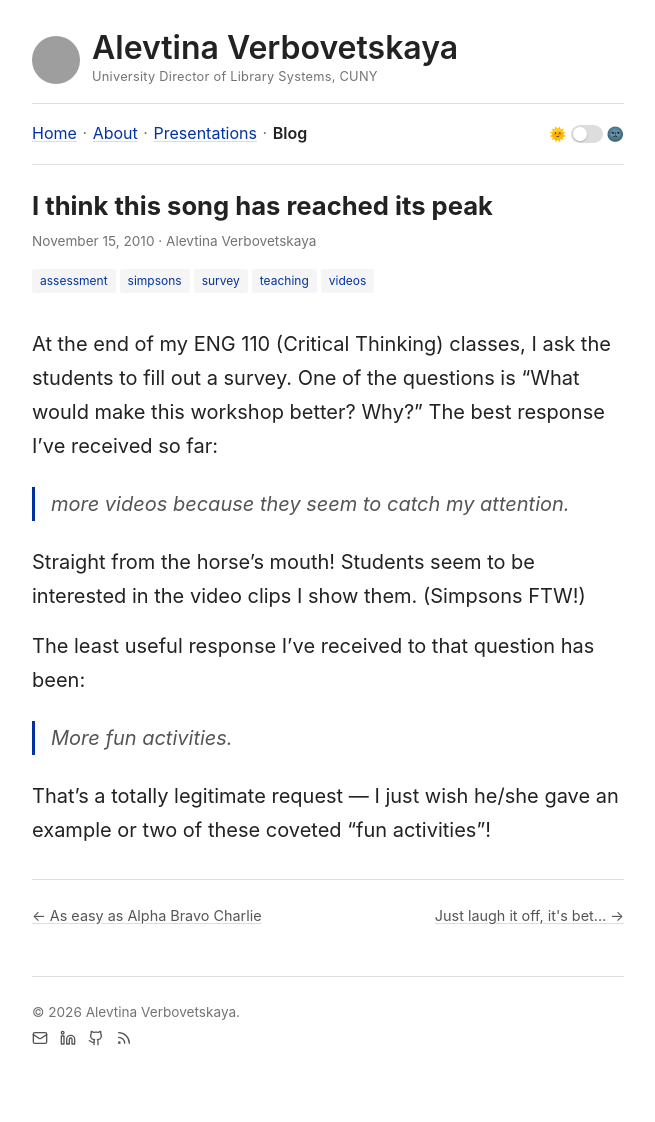
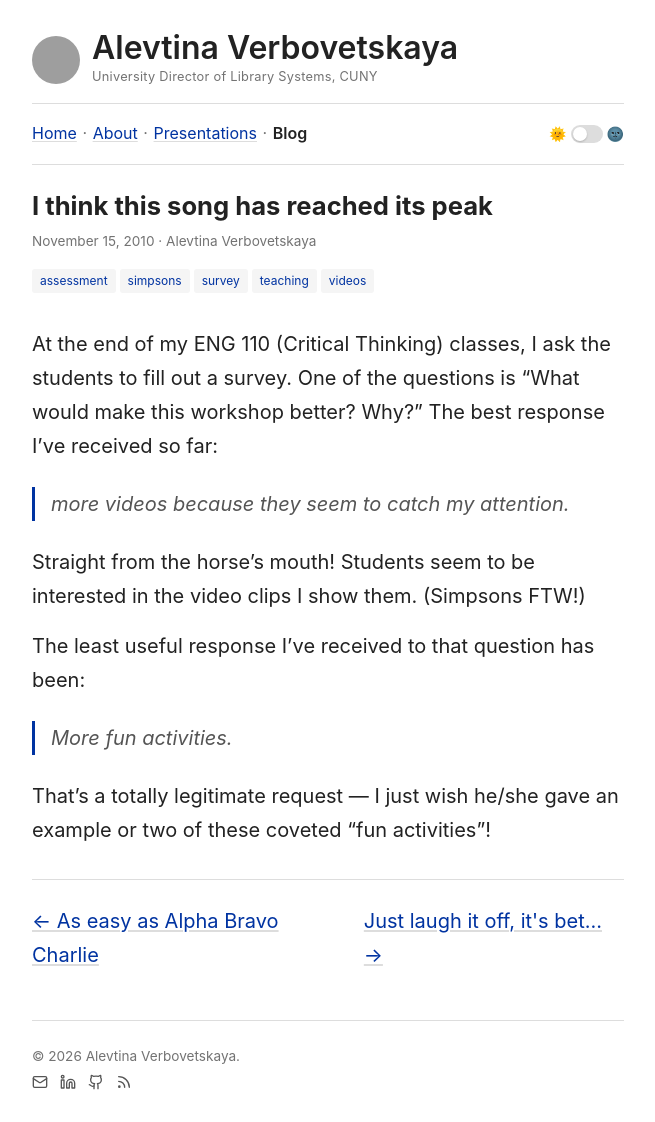
Before and after one commit to alevtina/alevtina.github.io, a Jekyll site: the page built from _posts/2010-11-15-i-think-this-song-has-reached-its-peak.md, in a window 1280 px wide. Shown: the whole page, without its empty margins (312-967 px from the left). Built offline with Jekyll 4.4.1, drawn with Linux system fonts in a browser that asks for light colours; some web fonts are replaced; before the commit the page ends 1078 px from its top, so only the background shows below that; grey boxes are pictures that could not be loaded.

Commit message:
Style post nav links like regular links

```diff
--- a/assets/main.scss
+++ b/assets/main.scss
@@ -501,11 +501,6 @@ footer.site-footer {
     gap: 1rem;
     padding-top: 1.5rem;
     border-top: 1px solid var(--border);
-    font-size: 0.9rem;
-
-    a {
-        color: var(--text-light);
-    }
 }
 
 // Recent posts on homepage
```
